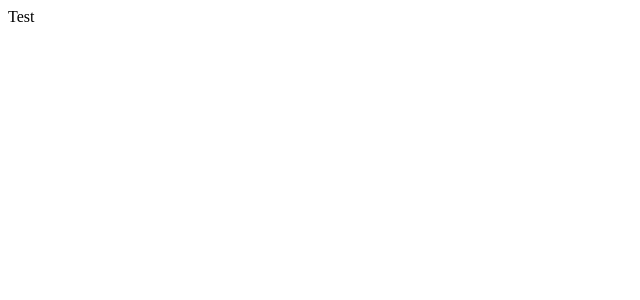
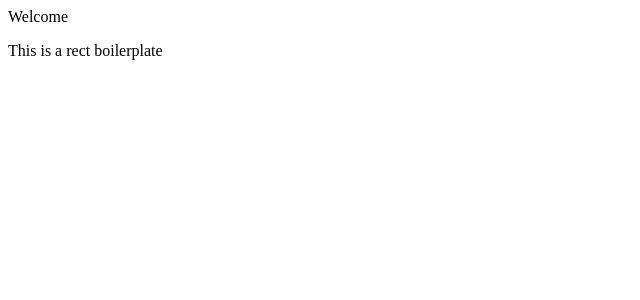
Before and after one commit to pleaobraga/react-scaffold, a React app: page / in a window 1280 px wide. Shown: the top 300 px of the page, without its empty margins (0-640 px from the left). Built offline with nearby package versions, Linux system fonts and the light colour scheme.

Commit message:
implemented interfaces on  compoment and pages

```diff
--- a/src/components/Card/Card.js
+++ b/src/components/Card/Card.jsx
@@ -19,3 +19,5 @@ Card.propTypes = {
   title: PropTypes.string.isRequire,
   text: PropTypes.string.isRequired
 }
+
+export default Card
--- a/src/components/Card/Card.scss
+++ b/src/components/Card/Card.scss
@@ -0,0 +1,6 @@
+.card {
+    display: flex;
+    flex-direction: column;
+
+    border: 2px solid black;
+}
--- a/src/components/Card/index.js
+++ b/src/components/Card/index.js
@@ -0,0 +1,2 @@
+
+export { default as Card } from './Card'
--- /dev/null
+++ b/src/components/index.js
@@ -0,0 +1 @@
+export { Card } from './Card'
--- a/src/index.js
+++ b/src/index.js
@@ -1,7 +1,8 @@
 import * as React from 'react'
 import ReactDOM from 'react-dom'
+import { WelcomePage } from './pages'
 
 ReactDOM.render(
-  <div>Test</div>,
+  <WelcomePage />,
   document.getElementById('root')
 )
--- /dev/null
+++ b/src/pages/WelcomePage/WelcomePage.jsx
@@ -0,0 +1,14 @@
+import React from 'react'
+import { Card } from '../../components'
+
+const WelcomePage = () => {
+
+  return (
+    <div className='welcome-page' >
+      <Card title="Welcome" text='This is a rect boilerplate' />
+    </div>
+  )
+
+}
+
+export default WelcomePage
--- /dev/null
+++ b/src/pages/WelcomePage/WelcomePage.scss
@@ -0,0 +1,3 @@
+.welcome-page {
+    display: flex;
+}
--- /dev/null
+++ b/src/pages/WelcomePage/index.js
@@ -0,0 +1,3 @@
+import './WelcomePage.scss'
+
+export { default as WelcomePage } from './WelcomePage'
--- /dev/null
+++ b/src/pages/index.js
@@ -0,0 +1 @@
+export { WelcomePage } from './WelcomePage'
--- a/webpack.common.js
+++ b/webpack.common.js
@@ -28,7 +28,7 @@ module.exports = {
   module: {
     rules: [
       {
-        test: /\.js$/,
+        test: /\.jsx?/,
         exclude: /(node_modules)/,
         use: {
           loader: 'babel-loader',
@@ -51,6 +51,9 @@ module.exports = {
           'file-loader'
         ]
       },
-    ]
+    ],
+  },
+  resolve: {
+    extensions: ['*', '.js', '.jsx']
   }
 }
```
